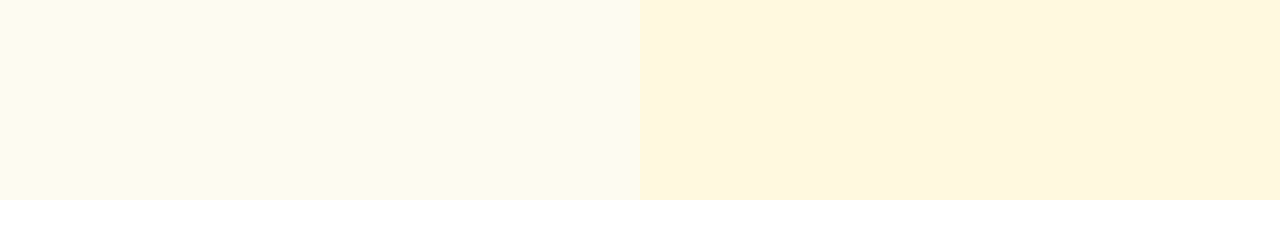
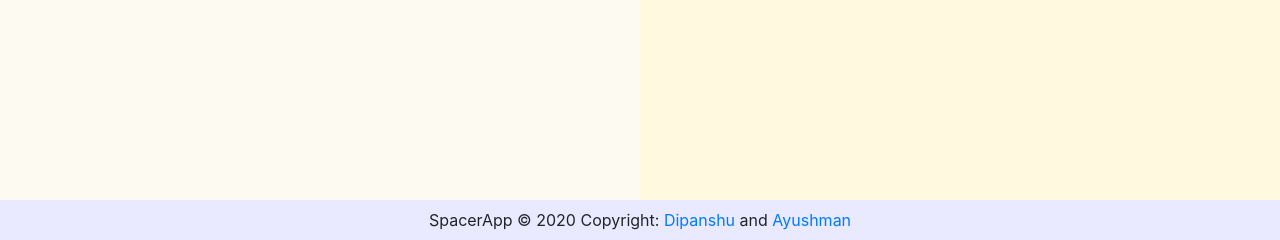
Before and after one commit to dipanshu231099/spacer-app, a PHP site: page /authenticate.php in a window 1280 px wide. Shown: the part 560-800 px from the top of the page. Run offline with PHP 8.4, Linux system fonts and the light colour scheme; the visitor is signed in with stand-in values (Sample User, id 1); a stand-in replaces the project's code that opens the database connection.

Commit message:
some word changes

```diff
--- a/authenticate.php
+++ b/authenticate.php
@@ -91,4 +91,11 @@
         </div>
     </div>
 </body>
+<footer class="page-footer font-small blue">
+
+  <div class="footer-copyright text-center py-2">SpacerApp © 2020 Copyright:
+    <a href="https://www.linkedin.com/in/dipanshu-verma-955068183/"> Dipanshu </a>and <a href="https://www.linkedin.com/in/ayushman-dixit-4812b9171">Ayushman</a>
+  </div>
+
+</footer>
 </html>
--- a/index.php
+++ b/index.php
@@ -138,7 +138,7 @@
                         </select>
                     </div>
                     <hr>
-                    <button type="submit" id='submit' class="btn btn-primary mb-2" disabled>Request validity</button>
+                    <button type="submit" id='submit' class="btn btn-primary mb-2" disabled>Make Booking</button>
                 </form>
             </div>
 
```
